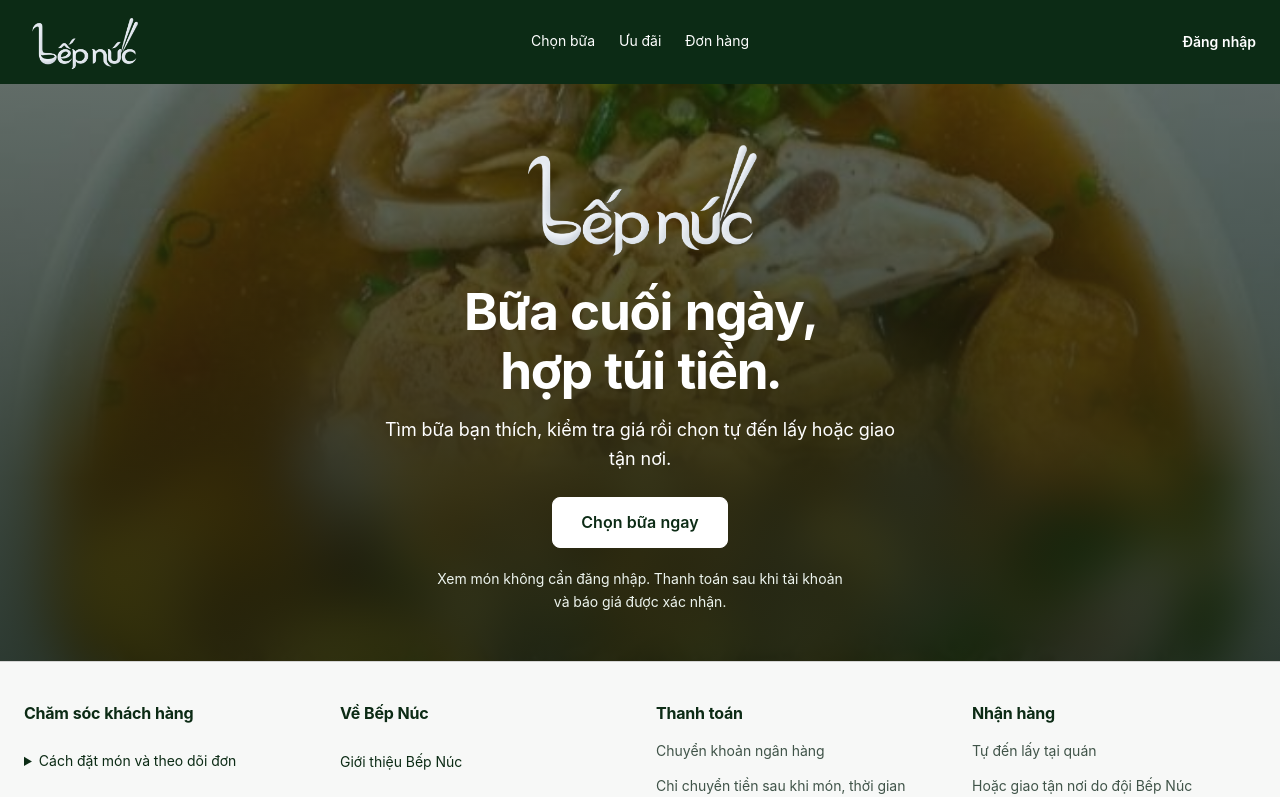
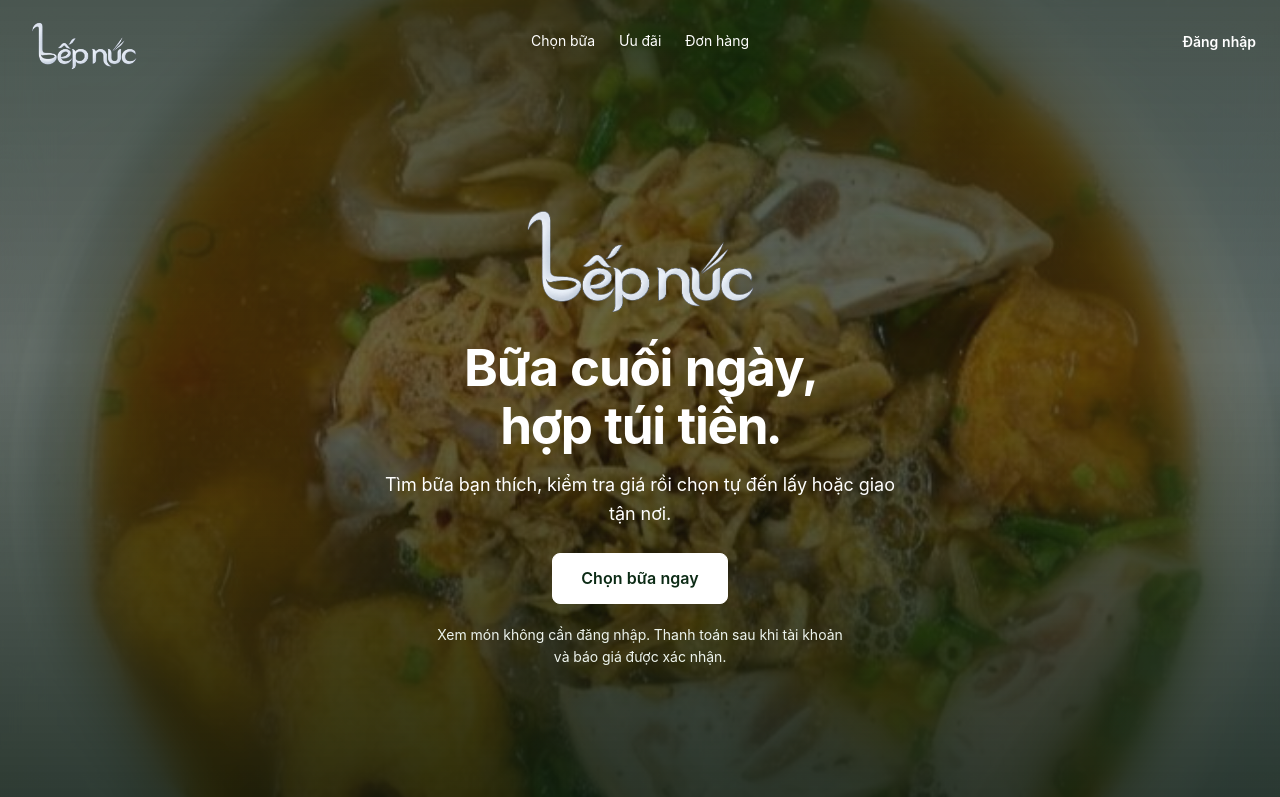
Before and after one commit to nguyenhoangvietdp-collab/pj_bep_nuc, a Next.js app in the folder bep-nuc/: page / in a window 1280 px wide. Shown: the top 797 px of the page. Built offline with nearby package versions, Linux system fonts and the light colour scheme; no server answers; a web font is replaced by a local one.

Commit message:
Use supplied video and new logo in full-screen homepage hero

```diff
--- a/bep-nuc/app/commerce.css
+++ b/bep-nuc/app/commerce.css
@@ -1181,12 +1181,17 @@
 @media(max-width:1099px){.commerce .shop-list > div{grid-template-columns:repeat(2,minmax(0,1fr))}}
 @media(max-width:599px){.commerce .shop-list > div{grid-template-columns:minmax(0,1fr)}}
 
-.commerce.home-page > main { display:flex;flex-direction:column; }
-.commerce .home-centered-hero { position:relative;isolation:isolate;overflow:hidden;display:grid;place-items:center;min-height:520px;padding:48px 24px;background:#0c2b15;color:white;text-align:center;flex:1; }
-.home-centered-hero .hero-background,.home-centered-hero .hero-lower-blur,.home-centered-hero .hero-shade { position:absolute;inset:0;z-index:-1;pointer-events:none; }
-.home-centered-hero .hero-background,.home-centered-hero .hero-lower-blur { background-image:var(--hero-image);background-size:cover;background-position:50% 42%; }
-.home-centered-hero .hero-lower-blur { filter:blur(24px);transform:scale(1.08);mask-image:linear-gradient(to bottom,transparent 30%,black 67%);-webkit-mask-image:linear-gradient(to bottom,transparent 30%,black 67%); }
-.home-centered-hero .hero-shade { background:linear-gradient(to bottom,rgba(4,20,10,.60),rgba(4,20,10,.82)); }
+.commerce.home-page { display:grid;grid-template-columns:minmax(0,1fr); }
+.commerce.home-page > .frame-header { grid-area:1/1;align-self:start;z-index:2;background:transparent; }
+.commerce.home-page > main { grid-area:1/1;display:flex;flex-direction:column; }
+.commerce.home-page > .frame-footer { grid-area:2/1; }
+.commerce .home-centered-hero { position:relative;isolation:isolate;overflow:hidden;display:grid;place-items:center;min-height:100svh;padding:144px 24px 88px;background:#0c2b15;color:white;text-align:center;flex:1; }
+.home-centered-hero .hero-background,.home-centered-hero .hero-video,.home-centered-hero .hero-edge-blur,.home-centered-hero .hero-shade { position:absolute;inset:0;z-index:-1;pointer-events:none; }
+.home-centered-hero .hero-background { background-image:var(--hero-image);background-size:cover;background-position:50% 42%; }
+.home-centered-hero .hero-video { width:100%;height:100%;object-fit:cover;object-position:center; }
+.home-centered-hero .hero-edge-blur { backdrop-filter:blur(24px);-webkit-backdrop-filter:blur(24px);mask-image:radial-gradient(ellipse at center,transparent 38%,black 85%);-webkit-mask-image:radial-gradient(ellipse at center,transparent 38%,black 85%); }
+.commerce .hero-video-toggle { position:absolute;bottom:20px;right:24px;z-index:1;border:1px solid #d7e8dc;background:#0c2b15;color:white;padding:10px 16px;border-radius:8px; }
+.home-centered-hero .hero-shade { background:linear-gradient(to bottom,rgba(4,20,10,.70),rgba(4,20,10,.60) 45%,rgba(4,20,10,.82)); }
 .hero-centered-content { display:flex;flex-direction:column;align-items:center;max-width:720px;margin:auto; }
 .hero-centered-content .hero-wordmark { width:260px;max-width:70vw; }
 .commerce .home-centered-hero h1 { color:white;font-size:clamp(36px,4vw,56px);line-height:1.15;max-width:18ch;margin:20px 0 16px; }
@@ -1196,4 +1201,6 @@
 .hero-centered-content .hero-primary:hover { background:#e6f3e8; }
 .hero-centered-content :focus-visible { outline:3px solid #d1f5d6;outline-offset:5px; }
 .home-page > .frame-footer { margin-top:0; }
-@media(max-width:767px){.commerce .home-centered-hero{min-height:440px;padding:32px 16px}.hero-centered-content .hero-wordmark{width:220px}.hero-centered-content > p{font-size:16px}.commerce .home-centered-hero h1{font-size:36px}}
+@media(max-width:767px){.commerce .home-centered-hero{min-height:100svh;padding:172px 16px 88px}.hero-centered-content .hero-wordmark{width:220px}.hero-centered-content > p{font-size:16px}.commerce .home-centered-hero h1{font-size:36px}}
+
+@media(prefers-reduced-motion:reduce){.home-centered-hero .hero-video[data-playing="false"]{visibility:hidden}}
--- a/bep-nuc/app/components/customer-home.tsx
+++ b/bep-nuc/app/components/customer-home.tsx
@@ -1,9 +1,10 @@
 "use client";
 import Link from "./navigation";
+import HeroVideo from "./hero-video";
 import {SiteHeader,SiteFooter} from "./site-frame";
 import BrandLogo from "./brand-logo";
 import {productAssets} from "../../lib/product-assets";
 const background=productAssets.find(p=>p.name==="Bún riêu")!.image;
 export default function CustomerHome({configured=true,authError="",authenticated=false,supportEmail}:{configured?:boolean;authError?:string;authenticated?:boolean;supportEmail?:string}){
- return <div className="site-frame commerce home-page"><SiteHeader role={authenticated?"student":undefined}/><main id="content" tabIndex={-1}><section className="home-centered-hero" style={{"--hero-image":`url("${background}")`} as React.CSSProperties}><div className="hero-background" aria-hidden="true"/><div className="hero-lower-blur" aria-hidden="true"/><div className="hero-shade" aria-hidden="true"/><div className="hero-centered-content"><BrandLogo className="hero-wordmark"/><h1>Bữa cuối ngày,<br/>hợp túi tiền.</h1><p>Tìm bữa bạn thích, kiểm tra giá rồi chọn tự đến lấy hoặc giao tận nơi.</p>{authError&&<p className="error" role="alert">{authError}</p>}{configured?<Link className="button-link hero-primary" href="/meals">Chọn bữa ngay</Link>:<p role="status">Bếp Núc đang chuẩn bị kết nối dịch vụ đặt hàng.</p>}<p className="hero-caption">Xem món không cần đăng nhập. Thanh toán sau khi tài khoản và báo giá được xác nhận.</p></div></section></main><SiteFooter supportEmail={supportEmail}/></div>;
+ return <div className="site-frame commerce home-page"><SiteHeader role={authenticated?"student":undefined}/><main id="content" tabIndex={-1}><section className="home-centered-hero" style={{"--hero-image":`url("${background}")`} as React.CSSProperties}><div className="hero-background" aria-hidden="true"/><HeroVideo poster={background}/><div className="hero-shade" aria-hidden="true"/><div className="hero-centered-content"><BrandLogo className="hero-wordmark"/><h1>Bữa cuối ngày,<br/>hợp túi tiền.</h1><p>Tìm bữa bạn thích, kiểm tra giá rồi chọn tự đến lấy hoặc giao tận nơi.</p>{authError&&<p className="error" role="alert">{authError}</p>}{configured?<Link className="button-link hero-primary" href="/meals">Chọn bữa ngay</Link>:<p role="status">Bếp Núc đang chuẩn bị kết nối dịch vụ đặt hàng.</p>}<p className="hero-caption">Xem món không cần đăng nhập. Thanh toán sau khi tài khoản và báo giá được xác nhận.</p></div></section></main><SiteFooter supportEmail={supportEmail}/></div>;
 }
--- /dev/null
+++ b/bep-nuc/app/components/hero-video.tsx
@@ -0,0 +1,14 @@
+"use client";
+import {useEffect,useRef,useState} from "react";
+export default function HeroVideo({poster}:{poster:string}) {
+ const video=useRef<HTMLVideoElement>(null);
+ const [playing,setPlaying]=useState(false);
+ const [available,setAvailable]=useState(true);
+ useEffect(()=>{
+  const preference=window.matchMedia("(prefers-reduced-motion: reduce)");
+  const sync=()=>{if(preference.matches)video.current?.pause();else void video.current?.play().catch(()=>{});};
+  sync();preference.addEventListener("change",sync);
+  return ()=>preference.removeEventListener("change",sync);
+ },[]);
+ return <>{available&&<video ref={video} className="hero-video" data-playing={playing} muted loop playsInline preload="metadata" poster={poster} aria-hidden="true" tabIndex={-1} onPlay={()=>setPlaying(true)} onPause={()=>setPlaying(false)} onError={()=>setAvailable(false)}><source src="/brand/hero-meal.mp4" type="video/mp4" onError={()=>setAvailable(false)}/></video>}<div className="hero-edge-blur" aria-hidden="true"/>{available&&<button type="button" className="hero-video-toggle" onClick={()=>{if(playing)video.current?.pause();else void video.current?.play().catch(()=>{});}}>{playing?"Dừng video nền":"Phát video nền"}</button>}</>;
+}
```
Also changed, not shown: bep-nuc/public/brand/bep-nuc-wordmark.png, 1 other file (tests, documents, lock files or other folders).
